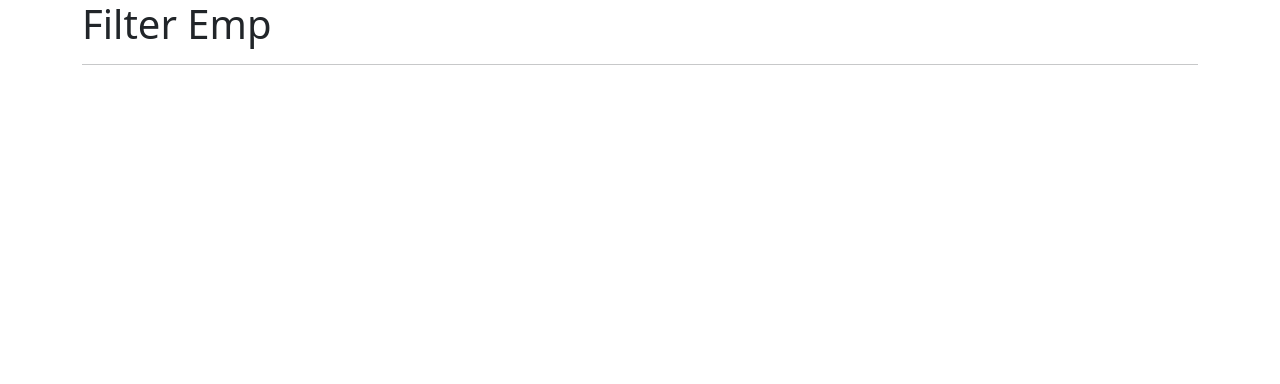
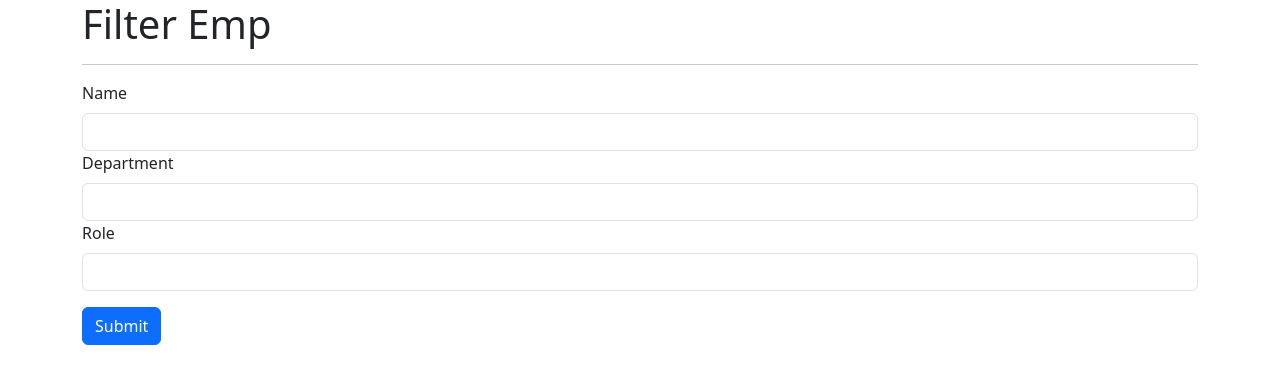
Before and after one commit to BiMalxMe/DjangoEmpApp, a Django app: page /filter_emp in a window 1280 px wide. Shown: the top 384 px of the page. Run offline with Django 5.2, Linux system fonts and the light colour scheme.

Commit message:
UsingFormToSendTheNameDeptRoleToFindSimilarTextInDBS

```diff
--- a/emp_app/templates/filter_emp.html
+++ b/emp_app/templates/filter_emp.html
@@ -9,6 +9,30 @@
   <body>
     <div class="container">
         <h1>Filter Emp</h1><hr>
+        <form method="POST" action="/filter_emp">
+          {% csrf_token %}
+
+          <div class="mb-3">
+
+            <!-- FIrst Last Name -->
+            <label for="last_name" class="form-label"> Name</label>
+            <input type="text" class="form-control" id="name" name="name" value="{{ name }}" >
+
+            <!-- Department -->
+            <label for="dept" class="form-label">Department</label>
+            <input type="text" class="form-control" id="dept" name="dept" value="{{ dept }}" >
+
+
+
+            <!-- Role -->
+            <label for="role" class="form-label">Role</label>
+            <input type="text" class="form-control" id="role" name="role" value="{{ role }}" >
+
+
+          </div>
+
+          <button type="submit" class="btn btn-primary">Submit</button>
+        </form>
     </div>
     <script src="https://cdn.jsdelivr.net/npm/bootstrap@5.3.3/dist/js/bootstrap.bundle.min.js" integrity="sha384-YvpcrYf0tY3lHB60NNkmXc5s9fDVZLESaAA55NDzOxhy9GkcIdslK1eN7N6jIeHz" crossorigin="anonymous"></script>
   </body>
```
